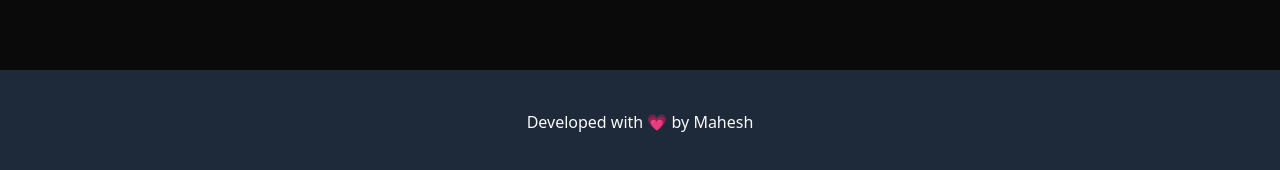
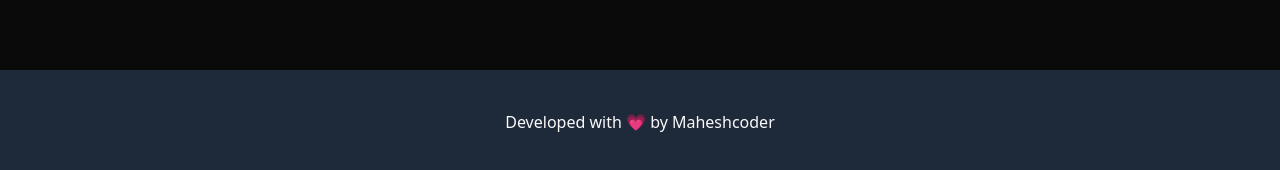
Before and after one commit to maheshlahoti/job-profile, a React (Vite) app: page / in a window 1280 px wide. Shown: the part 2220-2390 px from the top of the page. Built offline with nearby package versions, Linux system fonts and the light colour scheme; no server answers.

Commit message:
Update app-layout.jsx

```diff
--- a/src/layouts/pages/app-layout.jsx
+++ b/src/layouts/pages/app-layout.jsx
@@ -12,7 +12,7 @@ const AppLayout = () => {
         <Outlet />
       </main>
       <div className="p-10 text-center bg-gray-800 mt-10">
-       Developed with 💗 by Mahesh
+       Developed with 💗 by Maheshcoder
       </div>
     </div>
   )
```
